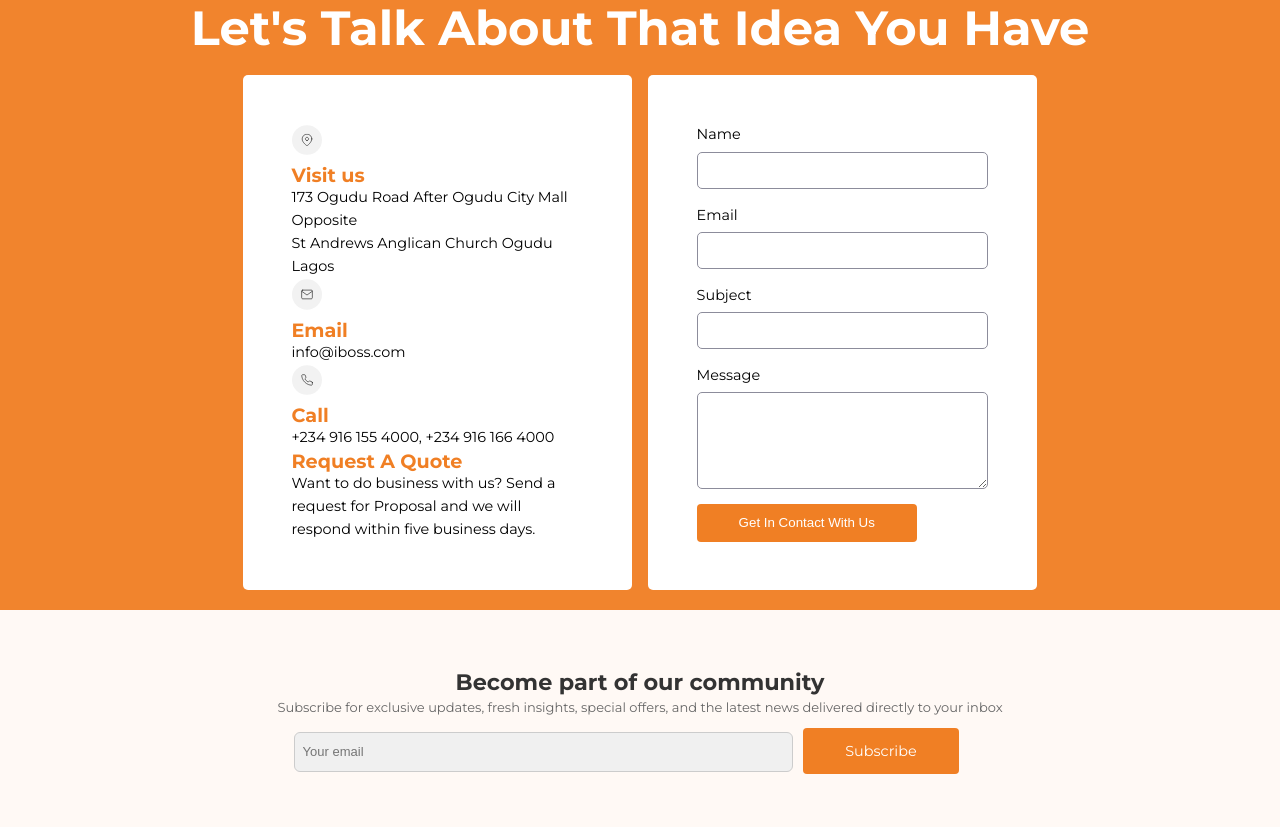
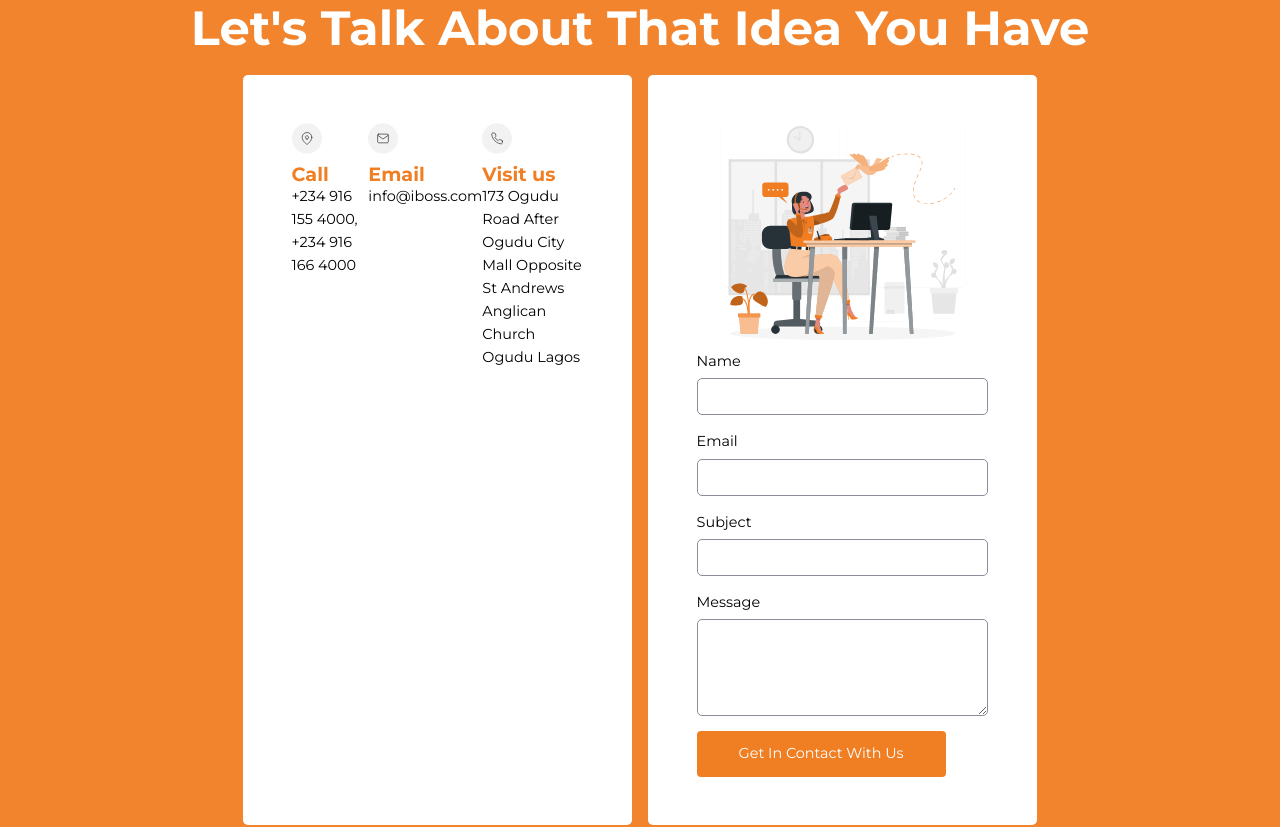
Before and after one commit to iBoss-Africa/quantum-website, a React (Create React App) app: page / in a window 1280 px wide. Shown: the part 3060-3887 px from the top of the page. Built offline with nearby package versions, Linux system fonts and the light colour scheme.

Commit message:
made change to contact page

```diff
--- a/src/components/Contact/ContactComponent.jsx
+++ b/src/components/Contact/ContactComponent.jsx
@@ -1,8 +1,9 @@
-import React from 'react';
-import './contact.css';
-import Visit from '../../assets/contact/Visit.svg';
-import Email from '../../assets/contact/Email.svg';
-import Phone from '../../assets/contact/Phone.svg';
+import React from "react";
+import "./contact.css";
+import Visit from "../../assets/contact/Visit.svg";
+import Email from "../../assets/contact/Email.svg";
+import Phone from "../../assets/contact/Phone.svg";
+import image from "../../assets/contact/rafiki.svg";
 
 const ContactComponent = () => {
   return (
@@ -15,11 +16,8 @@ const ContactComponent = () => {
               <img className="contact_info_item_img" src={Visit} alt="" />
             </div>
             <div>
-                            <h6>Visit us</h6>
-                            <p>
-                                173 Ogudu Road After Ogudu City Mall Opposite <br />
-                                St Andrews Anglican Church Ogudu Lagos
-                            </p>
+              <h6>Call</h6>
+              <p>+234 916 155 4000, +234 916 166 4000</p>
             </div>
           </div>
 
@@ -38,42 +36,42 @@ const ContactComponent = () => {
               <img className="contact_info_item_img" src={Phone} alt="" />
             </div>
             <div>
-                            <h6>Call</h6>
-                            <p>+234 916 155 4000, +234 916 166 4000</p>
-                        </div>
-                    </div>
-
-                    <div className="contact_info_item">
-                        <div>
-                            <h6>Request A Quote</h6>
-                            Want to do business with us? Send a request for
-                            Proposal and we will respond within five
-                            business days.
+              <h6>Visit us</h6>
+              <p>
+                173 Ogudu Road After Ogudu City Mall Opposite <br />
+                St Andrews Anglican Church Ogudu Lagos
+              </p>
             </div>
           </div>
         </div>
         <div className="contact_form">
           <div className="contact_form_container">
+            <img src={image} alt="" />
             <form action="">
               <div className="form_input">
                 <label htmlFor="name">Name</label>
-                                <input type="text" name="name" id="name" required/>
+                <input type="text" name="name" id="name" required />
               </div>
               <div className="form_input">
                 <label htmlFor="email">Email</label>
-                                <input type="email" name="email" id="email" required/>
+                <input type="email" name="email" id="email" required />
               </div>
               <div className="form_input">
                 <label htmlFor="subject">Subject</label>
-                                <input type="subject" name="subject" id="subject" required/>
+                <input type="subject" name="subject" id="subject" required />
               </div>
               <div className="form_input">
                 <label htmlFor="message">Message</label>
-                                <textarea name="message" id="message" cols="30" rows="5"></textarea>
+                <textarea
+                  name="message"
+                  id="message"
+                  cols="30"
+                  rows="5"
+                ></textarea>
               </div>
-                            <button type="submit" className="btn primary">
+              <a type="submit" className="btn primary">
                 Get In Contact With Us
-                            </button>
+              </a>
             </form>
           </div>
         </div>
--- a/src/components/Contact/contact.css
+++ b/src/components/Contact/contact.css
@@ -20,7 +20,6 @@
 
 .contact_info_container {
     display: flex;
-    flex-wrap: wrap; /* Allow items to wrap to the next line on smaller screens */
     gap: 1rem;
     width: 100%;
     justify-content: center;
@@ -31,7 +30,6 @@
     background-color: white;
     padding: 5%;
     display: flex;
-    flex-direction: column;
     justify-content: space-evenly;
     border-radius: 5px;
     width: 100%; /* Full width on smaller screens */
```
Also changed, not shown: src/assets/contact/rafiki.svg (added), src/sections/oursolution/OurSolutions.jsx (line endings or trailing spaces). Lines whose indentation alone changed are shown as unchanged.
